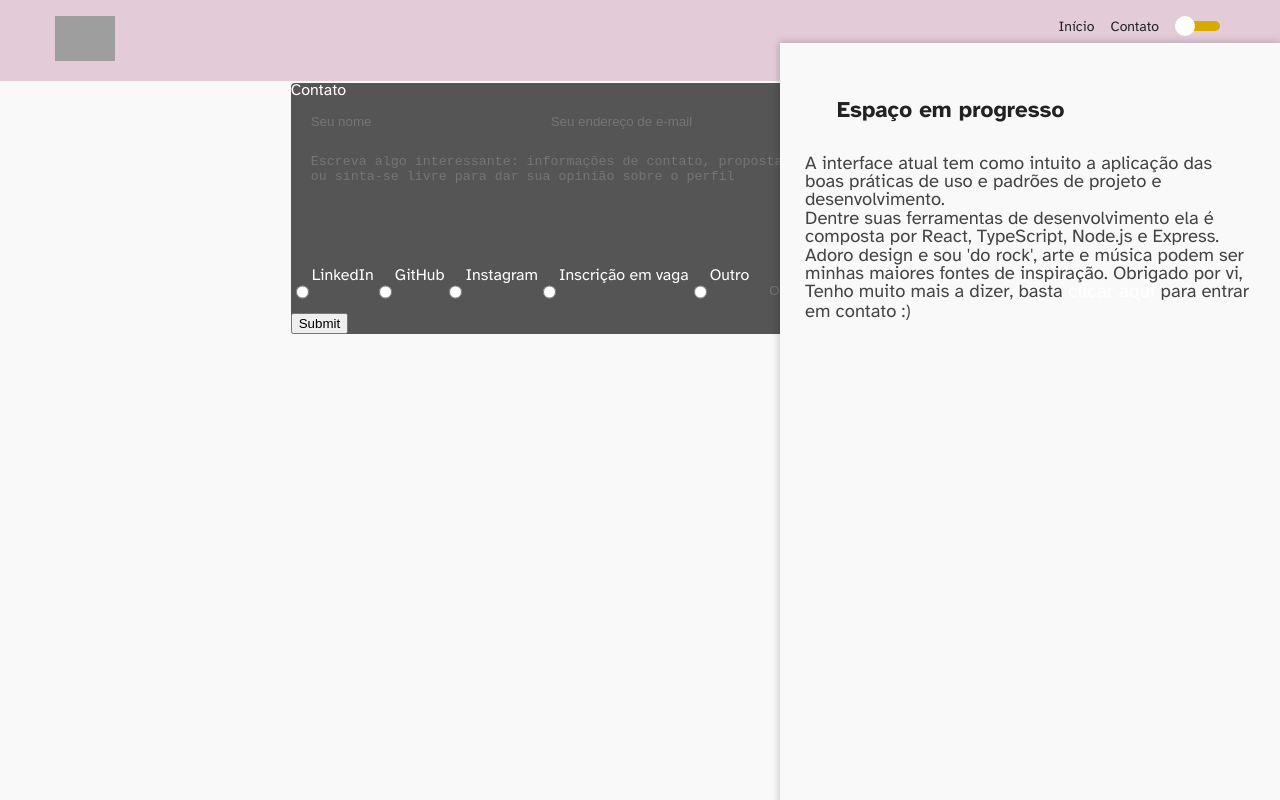
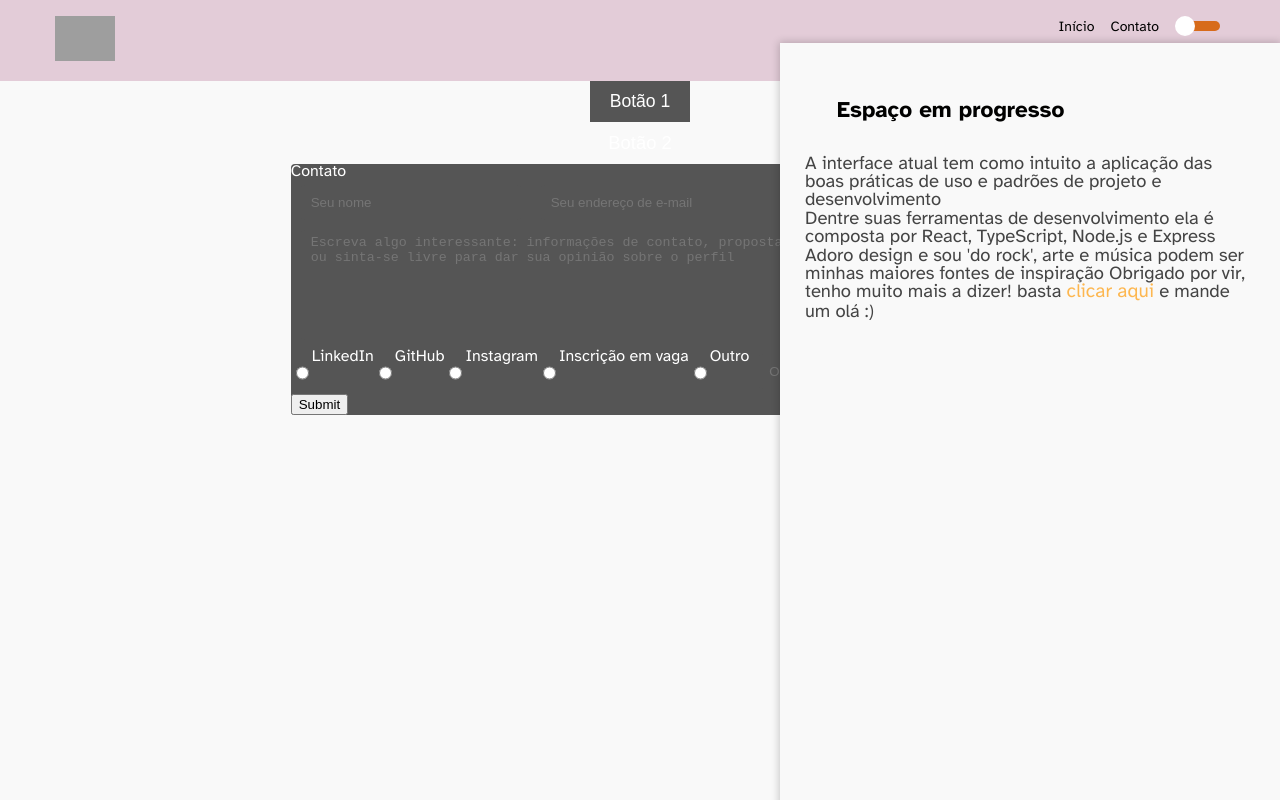
Before and after one commit to michelcamargo/michelcamargo, a React (Create React App) app: page /contato in a window 1280 px wide. Both pictures are taken after a click on the item "Contato". Built offline with nearby package versions, Linux system fonts and the light colour scheme; grey boxes are pictures that could not be loaded.

Commit message:
tematização

```diff
--- a/src/App.tsx
+++ b/src/App.tsx
@@ -1,4 +1,4 @@
-import React, { useState } from 'react';
+import React from 'react';
 import { BrowserRouter as Router, Switch, Route } from "react-router-dom";
 import {DefaultTheme, ThemeProvider} from 'styled-components';
 
--- a/src/components/ButtonLink/styles.ts
+++ b/src/components/ButtonLink/styles.ts
@@ -1,13 +1,13 @@
 import styled from 'styled-components';
 
-interface Theme{
+interface LinkProps{
   color?: string;
   bgColor?: string;
   width?: string;
 }
 
-export const StyledLinkElement = styled.a<Theme>`
-  color: ${props => props.color || "#FFF"};
+export const StyledLinkElement = styled.a<LinkProps>`
+  color: ${props => props.color ? props.color : props.theme.colors.textLink};
   width: ${props => props.width || "fit-content"};
 
   font-size: 1.2rem;
@@ -15,7 +15,7 @@ export const StyledLinkElement = styled.a<Theme>`
   text-decoration: none;
 `;
 
-export const StyledButtonElement = styled.button<Theme>`
+export const StyledButtonElement = styled.button<LinkProps>`
   color: ${props => props.color || "#FFF"};
   background-color: ${props => props.bgColor};
   width: ${props => props.width || "fit-content"};
--- a/src/components/FlexLayout/index.tsx
+++ b/src/components/FlexLayout/index.tsx
@@ -6,12 +6,13 @@ interface FlexLayoutProps {
     children?: React.ReactNode | React.ReactNode[];
     fullWidth?: boolean;
     center?: boolean;
+    bgColor?: string;
 }
 
-export function FlexLayoutRow({ children, fullWidth }: FlexLayoutProps) {
+export function FlexLayoutRow({ children, fullWidth, bgColor }: FlexLayoutProps) {
     if (fullWidth) {
         return (
-            <FlexRow className={"flexRow"}>
+            <FlexRow className={"flexRow"} bgColor={bgColor}>
                 <FlexRowContent className={"flexRowContent"}>
                     {children}
                 </FlexRowContent>
--- a/src/components/FlexLayout/styles.ts
+++ b/src/components/FlexLayout/styles.ts
@@ -1,27 +1,30 @@
 import styled from 'styled-components';
 
-interface Props {
+interface FlexProps {
     fullWidth: boolean;
+    bgColor: string;
 }
 
-export const FlexRow = styled.section<Props>`
+export const FlexRow = styled.section<FlexProps>`
   display: flex;
   width: 100%;
   height: max-content;
+
+  background-color: ${props => props.bgColor ? props.bgColor : undefined};
 
   @media(max-width: 768px) {
     width: 100%;
   }
 `;
 
-export const FlexContainer = styled.div<Props>`
+export const FlexContainer = styled.div<FlexProps>`
   max-width: ${props => props.theme.containerWidth};
   width: 100%;
   margin-left: auto;
   margin-right: auto;
 `;
 
-export const FlexRowContent = styled.div<Props>`
+export const FlexRowContent = styled.div<FlexProps>`
   display: flex;
   flex-direction: row;
   width: 100%;
@@ -32,10 +35,10 @@ export const FlexRowContent = styled.div<Props>`
   }
 `;
 
-export const FlexCol = styled.div<Props>`
+export const FlexCol = styled.div<FlexProps>`
 
 `;
 
-export const FlexColContent = styled.div<Props>`
+export const FlexColContent = styled.div<FlexProps>`
 
 `;
--- a/src/components/Header/styles.ts
+++ b/src/components/Header/styles.ts
@@ -10,7 +10,7 @@ interface HeaderProps {
 
 export const HeaderWrapper = styled.div<HeaderProps>`
   width: 100%;
-  position: fixed;
+  position: relative;
 
   padding-top: ${props => props.theme.spacing.medium};
   padding-bottom: ${props => props.theme.spacing.medium};
--- a/src/components/Sidebar/index.tsx
+++ b/src/components/Sidebar/index.tsx
@@ -11,13 +11,15 @@ function Sidebar({visible}: Props){
   if(visible){
     return (
       <Disclaimer>
+        {/*trazer de BD*/}
+
         <Disclaimer.Title>Espaço em progresso</Disclaimer.Title>
 
         <Disclaimer.Content>
-          A interface atual tem como intuito a aplicação das boas práticas de uso e padrões de projeto e desenvolvimento.<br />
-          Dentre suas ferramentas de desenvolvimento ela é composta por React, TypeScript, Node.js e Express.<br />
-          Adoro design e sou 'do rock', arte e música podem ser minhas maiores fontes de inspiração.
-          Obrigado por vi, Tenho muito mais a dizer, basta <StyledLink to="#" className={"link"}>clicar aqui</StyledLink> para entrar em contato :)
+          A interface atual tem como intuito a aplicação das boas práticas de uso e padrões de projeto e desenvolvimento<br />
+          Dentre suas ferramentas de desenvolvimento ela é composta por React, TypeScript, Node.js e Express<br />
+          Adoro design e sou 'do rock', arte e música podem ser minhas maiores fontes de inspiração
+          Obrigado por vir, tenho muito mais a dizer! basta <StyledLink to="#">clicar aqui</StyledLink> e mande um olá :)
         </Disclaimer.Content>
 
       </Disclaimer>
--- a/src/pages/Home/index.tsx
+++ b/src/pages/Home/index.tsx
@@ -8,7 +8,7 @@ import { StyledLink } from '../../components/ButtonLink';
 function Home(){
     return(
         <>
-            <FlexLayoutRow>
+            <FlexLayoutRow bgColor={"red"}>
                 <MainResume className="michelcamargo"/>
             </FlexLayoutRow>
 
--- a/src/pages/TemplatePage/styles.ts
+++ b/src/pages/TemplatePage/styles.ts
@@ -5,7 +5,7 @@ interface TemplateProps {
 
 }
 
-export const Template = styled.main<TemplateProps>`
+export const Template = styled.div<TemplateProps>`
   display: flex;
   flex-direction: column;
 
@@ -13,7 +13,7 @@ export const Template = styled.main<TemplateProps>`
   height: 100vh;
 `;
 
-export const ContentWrapper = styled.div`
+export const ContentWrapper = styled.main`
   display: flex;
   flex-direction: column;
 
--- a/src/styles/styled.d.ts
+++ b/src/styles/styled.d.ts
@@ -16,6 +16,7 @@ declare module 'styled-components' {
             basePrimary__inverted: string,
             baseSecondary: string,
             baseSecondary__inverted: string,
+            accent: string,
             backgroundPrimary: string,
             backgroundSecondary: string,
             textPrimary: string,
--- a/src/styles/themes/dark.ts
+++ b/src/styles/themes/dark.ts
@@ -13,6 +13,7 @@ export default {
         basePrimary__inverted: "#401F00",
         baseSecondary: "#FF3B0D",
         baseSecondary__inverted: "#6c6c6c",
+        accent: "#FDB750",
         backgroundPrimary: "#2F2F2F",
         backgroundSecondary: "#E3CCD8",
         textPrimary: "#F9F9F9",
--- a/src/styles/themes/light.ts
+++ b/src/styles/themes/light.ts
@@ -7,19 +7,20 @@ export default {
             light: "#C9C9C9",
             medium: "#707070",
             dark: "#393939",
-            black: "#020202"
+            black: "#010100"
         },
-        basePrimary: "#FFC700",
+        basePrimary: "#FD7F20",
         basePrimary__inverted: "#401F00",
-        baseSecondary: "#FF3B0D",
+        baseSecondary: "#FC2E20",
         baseSecondary__inverted: "#FFBA0D",
+        accent: "#FDB750",
         backgroundPrimary: "#F9F9F9",
         backgroundSecondary: "#E3CCD8",
-        textPrimary: "#222222",
+        textPrimary: "#010100",
         textPrimary__inverted: "#F9F9F9",
         textSecondary: "#444444",
         textSecondary__inverted: "#222222",
-        textLink: "#FF3B0D"
+        textLink: "#FDB750"
     },
     fontSize: {
         smallest: "12px",
```
Also changed, not shown: 1 other file (tests, documents, lock files or other folders).
